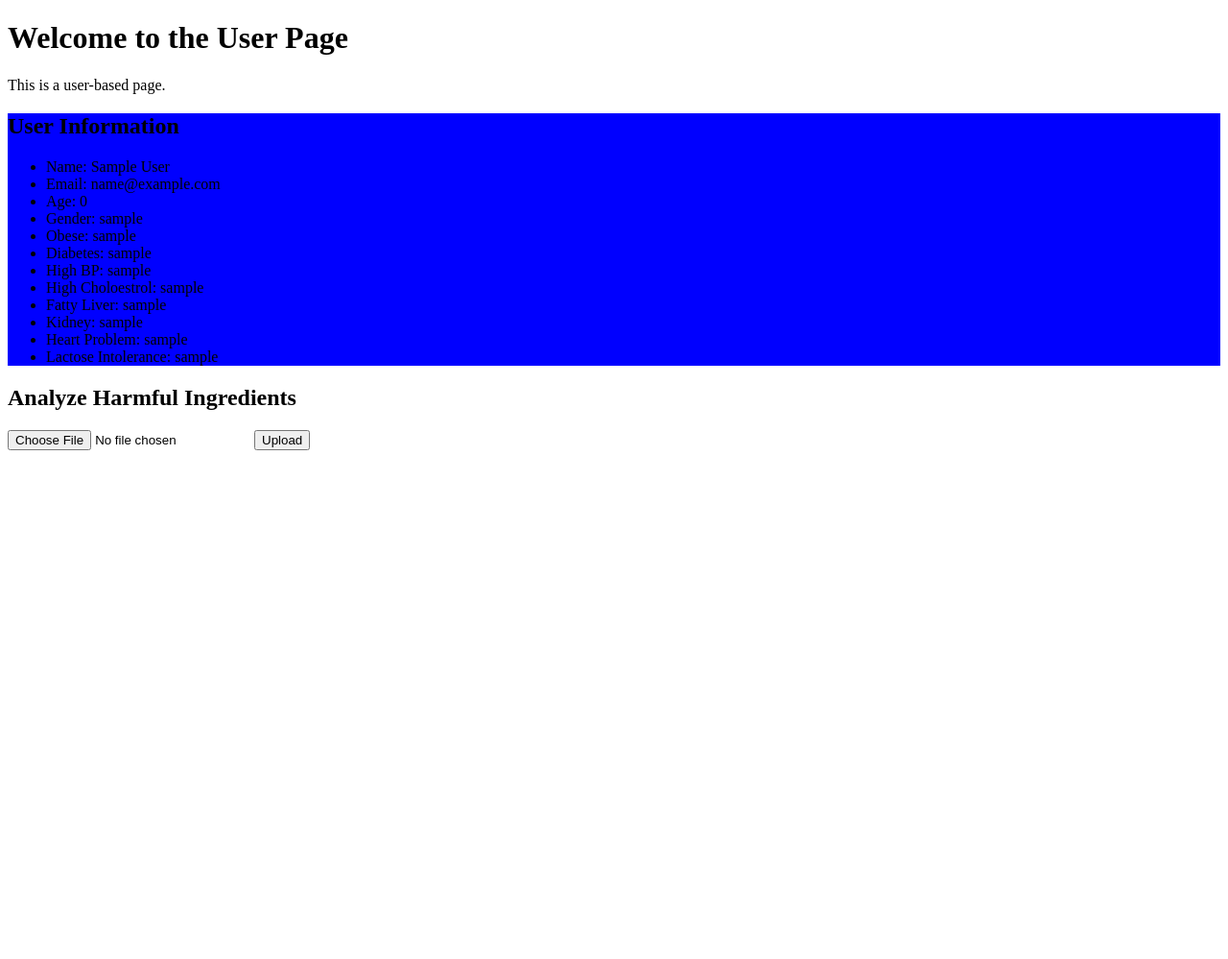
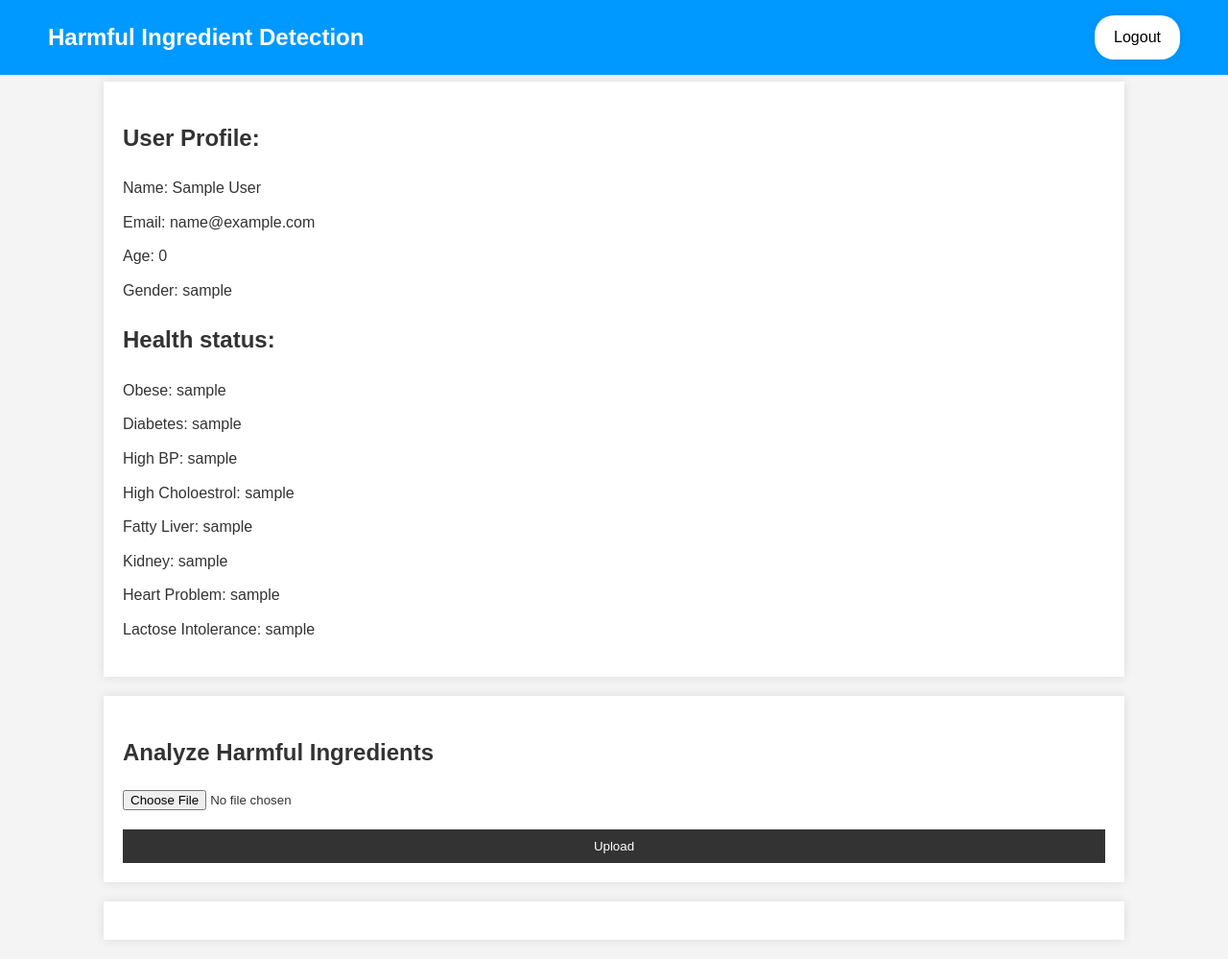
Before and after one commit to Gladwin-George/AI-software-to-detect-harmful-ingredients-in-packaged-food-products-and-beverages, a Flask app: page /user in a window 1280 px wide. Shown: the whole page at 96% size. Before the commit the page ends 469 px from the top, so only its background shows below. Run offline with Flask 3, Linux system fonts and the light colour scheme; the visitor is signed in with stand-in values (Sample User, id 1); data comes from the database, SQL or seed files in the repository.

Commit message:
added logout feature

```diff
--- a/main.py
+++ b/main.py
@@ -265,5 +265,11 @@ def user():
     # If the user is not logged in, redirect to the login page
     return redirect(url_for('login'))
 
+@app.route('/logout')
+def logout():
+    session.pop('user_id', None)
+    return redirect(url_for('login'))
+
+
 if __name__ == '__main__':
     app.run(debug=True)
--- a/static/css/user_style.css
+++ b/static/css/user_style.css
@@ -1,3 +1,96 @@
-.user_info{
-    background-color: blue;
+body {
+    font-family: Arial, sans-serif;
+    line-height: 1.6;
+    color: #333;
+    background-color: #f4f4f4;
+    margin: 0;
+    margin-top: 85px;
+    padding: 0;
 }
+
+nav {
+    position: fixed;
+    top: 0;
+    width: 100%;
+    display: flex;
+    justify-content: space-between;
+    align-items: center;
+    background-color: #0099ff;
+    color: #fff;
+}
+
+nav h1 {
+    margin-left: 50px;
+}
+
+.logout-btn {
+    margin-right: 50px;
+    background-color: #fff;
+    color: #000000;
+    padding: 10px 20px;
+    text-decoration: none;
+    border-radius: 20px;
+    box-shadow: 0px 0px 10px 0px rgba(0,0,0,0.1);
+}
+
+.logout-btn:hover {
+    background-color: #003cff;
+    color: #fff;
+}
+
+#user_info, #analyze_ingredients, #harmful_ingredients {
+    background-color: #fff;
+    margin: 20px auto;
+    padding: 20px;
+    width: 80%;
+    box-shadow: 0px 0px 10px 0px rgba(0,0,0,0.1);
+}
+
+h2 {
+    color: #333;
+    margin-bottom: 20px;
+}
+
+ul {
+    list-style: none;
+    padding: 0;
+}
+
+li {
+    margin-bottom: 10px;
+}
+
+.user_detail {
+    color: #666;
+}
+
+form {
+    display: flex;
+    flex-direction: column;
+}
+
+input[type="file"] {
+    margin-bottom: 20px;
+}
+
+input[type="submit"] {
+    background-color: #333;
+    color: #fff;
+    border: none;
+    padding: 10px;
+    cursor: pointer;
+}
+
+/* For Webkit browsers like Chrome and Safari */
+::-webkit-scrollbar {
+    width: 12px;
+}
+
+::-webkit-scrollbar-track {
+    background: #ffffff;
+}
+
+::-webkit-scrollbar-thumb {
+    background-color: rgb(0, 153, 255);
+    border: 3px solid #ffffff;
+}
--- a/templates/user.html
+++ b/templates/user.html
@@ -5,17 +5,22 @@
     <link rel="stylesheet" href="static\css\user_style.css">
 </head>
 <body>
-    <h1>Welcome to the User Page</h1>
-    <p>This is a user-based page.</p>
+    <nav>
+        <h1>Harmful Ingredient Detection</h1>
+        <a href="{{ url_for('logout') }}" class="logout-btn">Logout</a>
+    </nav>
 
-    <div class="user_info">
-        <h2>User Information</h2>
+    <section id="user_info">
+        <h1>User Profile:</h1>
 
         <ul>
             <li>Name: {{ user[1] }}</li>
             <li>Email: {{ user[2] }}</li>
             <li>Age: {{ user[3] }}</li>
             <li>Gender: {{ user[4] }}</li>
+
+            <h2>Health status:</h2>
+
             <li>Obese: {{ user[6] }}</li>
             <li>Diabetes: {{ user[7] }}</li>
             <li>High BP: {{ user[8] }}</li>
@@ -26,14 +31,17 @@
             <li>Lactose Intolerance: {{ user[13] }}</li>
         </ul>
 
-    </div>
+    </section>
 
+    <section id="analyze_ingredients">
         <h2>Analyze Harmful Ingredients</h2>
         <form method="POST" enctype="multipart/form-data">
             <input type="file" name="file">
             <input type="submit" value="Upload">
         </form>
+    </section>
 
+    <section id="harmful_ingredients">
         {% if harmful_ingredients %}
             <h2>Harmful Ingredients found for user</h2>
             <ul>
@@ -42,5 +50,6 @@
                 {% endfor %}
             </ul>
         {% endif %}
+    </section>
 </body>
 </html>
```
Lines whose indentation alone changed are shown as unchanged.
